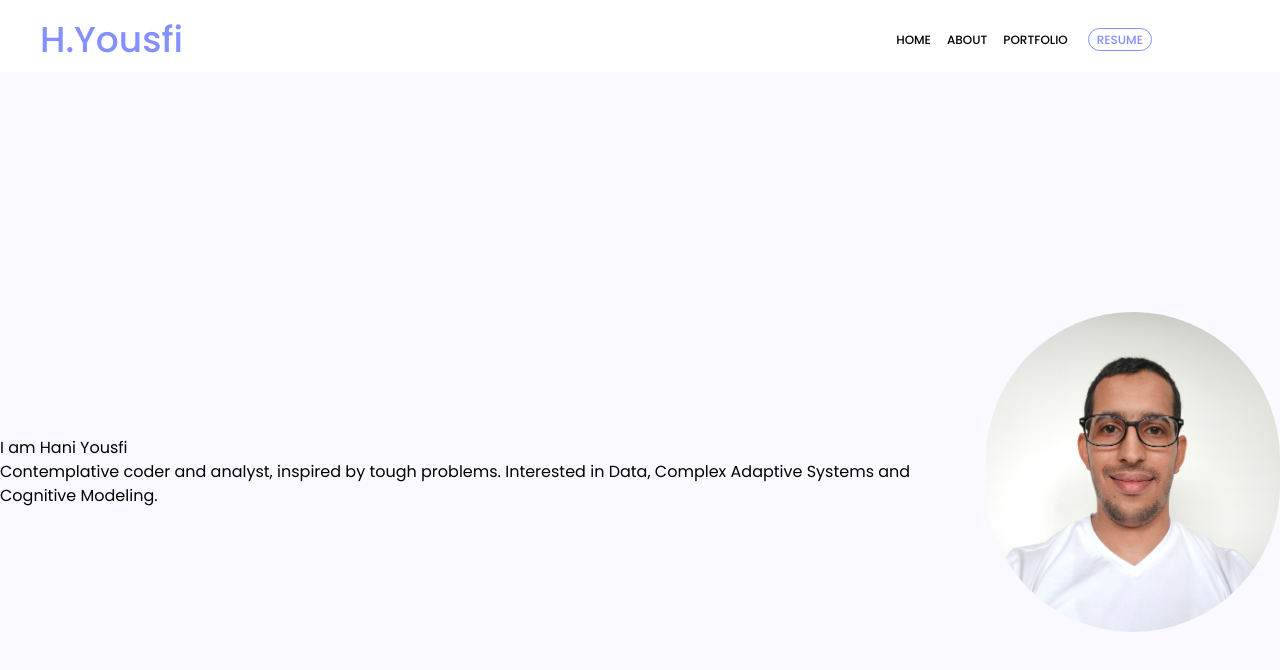
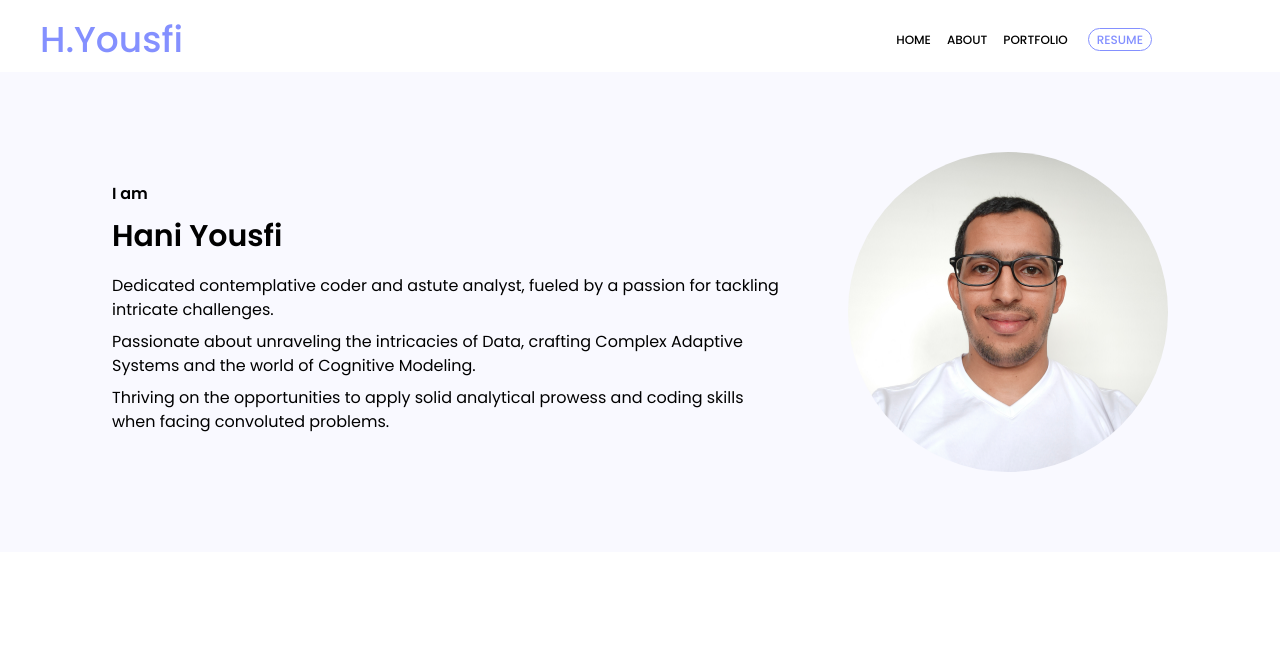
Before and after one commit to maky-hnou/portfolio-front, a Next.js app: page / in a window 1280 px wide. Shown: the top 670 px of the page. Built offline with nearby package versions, Linux system fonts and the light colour scheme.

Commit message:
update the index page

```diff
--- a/src/pages/index.js
+++ b/src/pages/index.js
@@ -9,21 +9,29 @@ export default function Home() {
         <title>Create Next App</title>
         <link rel="icon" href="/favicon.ico" />
       </Head>
-      <main className="w-full h-screen flex bg-light_white text-black">
-        <div className="flex items-center justify-between w-full">
-          <div className="">
-            <h3>I am Hani Yousfi</h3>
-            <p>
-              Contemplative coder and analyst, inspired by tough problems.
-              Interested in Data, Complex Adaptive Systems and Cognitive
-              Modeling.
+      <main className="w-full h-auto pl-28 pr-28 flex bg-light_white text-black">
+        <div className="flex items-center justify-between w-full pt-20 pb-20">
+          <div className="flex-1 pr-16">
+            <h5 className="text-base font-semibold">I am</h5>
+            <h3 className="mb-5 mt-3 text-3xl font-semibold">Hani Yousfi</h3>
+            <p className="text-text_color mb-2">
+              Dedicated contemplative coder and astute analyst, fueled by a
+              passion for tackling intricate challenges.
+            </p>
+            <p className="text-text_color mb-2">
+              Passionate about unraveling the intricacies of Data, crafting
+              Complex Adaptive Systems and the world of Cognitive Modeling.
+            </p>
+            <p className="text-text_color mb-2">
+              Thriving on the opportunities to apply solid analytical prowess
+              and coding skills when facing convoluted problems.
             </p>
           </div>
-          <div>
+          <div className="w-80 h-80">
             <Image
               src={profilepicture}
               alt="Hani"
-              className="place-items-end w-80 h-80 border-hidden rounded-full"
+              className="place-items-end float-right w-full h-full object-cover border-hidden rounded-full"
             />
           </div>
         </div>
```
